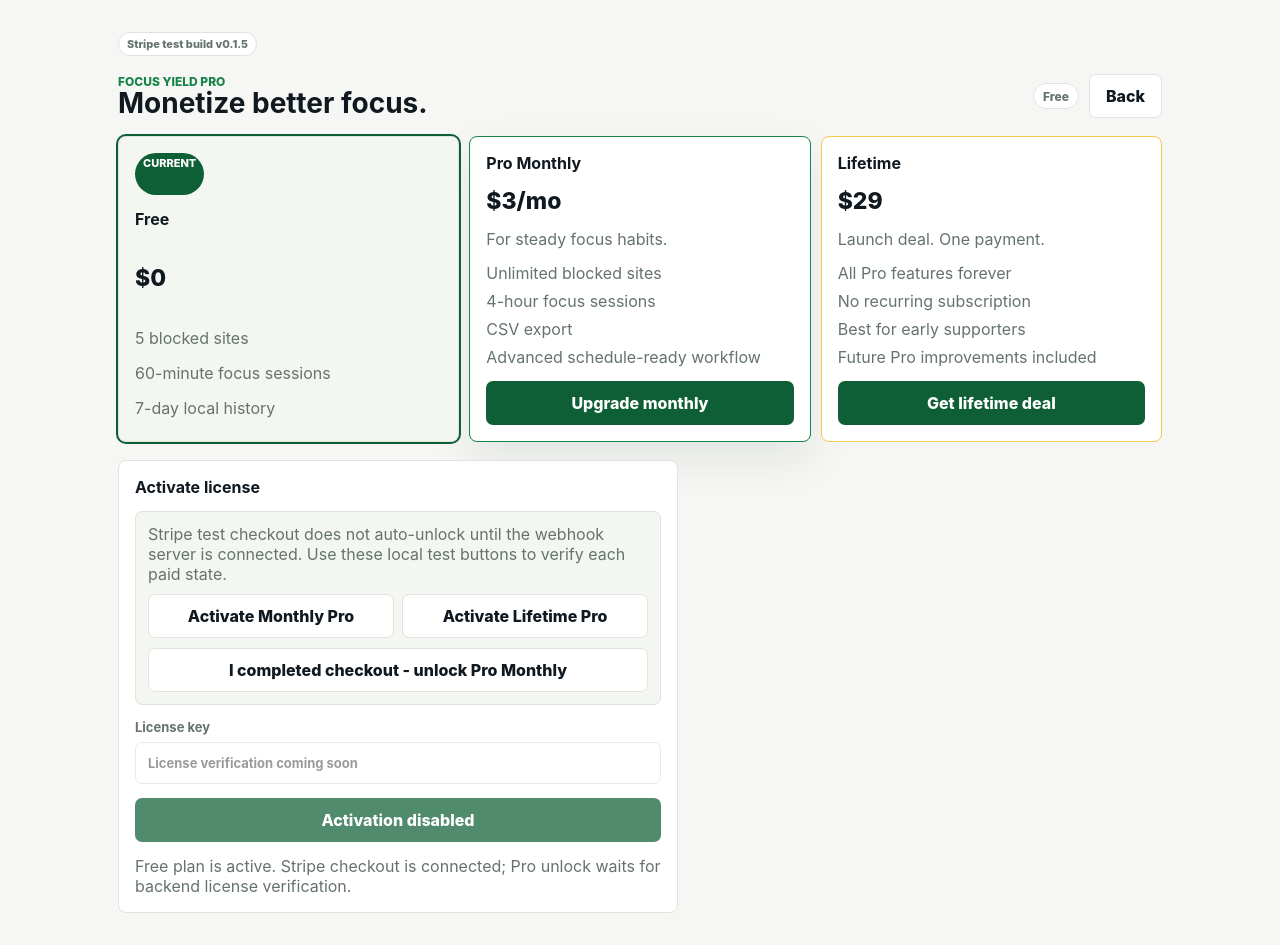
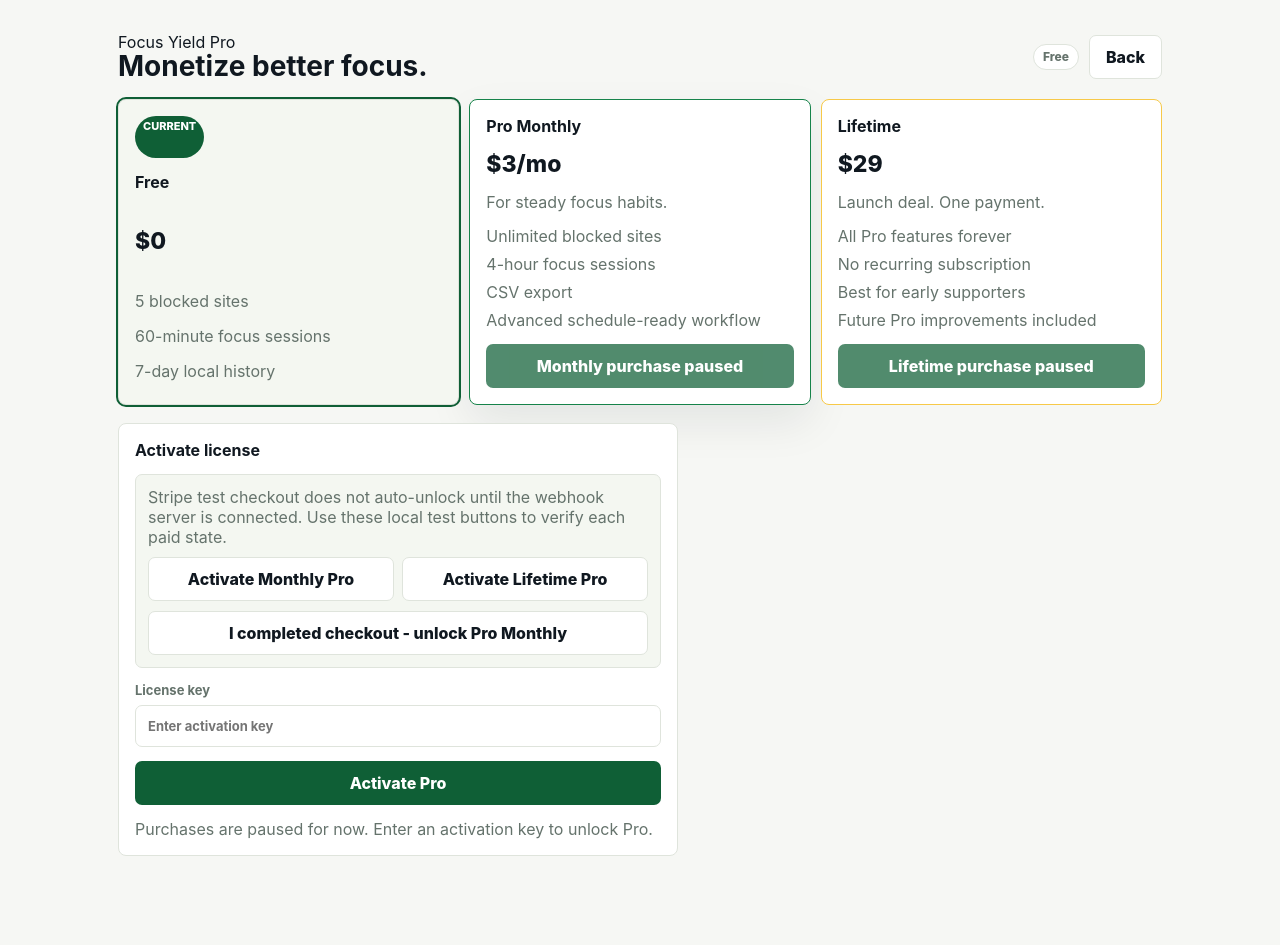
Before and after one commit to ridhgrg-dev/focusyield-extension, a website with bundled scripts: page src/upgrade.html in a window 1280 px wide. After the commit the page ends 888 px from the top, so only its background shows below. Built offline with nearby package versions, Linux system fonts and the light colour scheme; some packages are replaced by stand-ins of ours.

Commit message:
Pause checkout and keep key activation open

```diff
--- a/package.json
+++ b/package.json
@@ -1,6 +1,6 @@
 {
   "name": "focusyield-extension",
-  "version": "0.1.5",
+  "version": "0.1.6",
   "private": true,
   "description": "Chrome Extension MVP for focus tracking, productivity blocking, and freemium monetization.",
   "type": "module",
--- a/src/feature-flags.js
+++ b/src/feature-flags.js
@@ -1,6 +1,8 @@
 export const FEATURE_FLAGS = {
+  // Public safety: keep Stripe purchase links disabled until we are ready to sell.
+  enableStripeCheckoutLinks: false,
   // Dev-only: shows local Monthly/Lifetime Pro activation buttons on the upgrade page.
   enableLocalProActivationButtons: false,
-  // Dev-only: lets the license form promote this browser to Pro without server verification.
-  enableManualLicenseActivation: false
+  // Lets users activate Pro with a key while the backend license API is not live.
+  enableManualLicenseActivation: true
 };
--- a/src/styles.css
+++ b/src/styles.css
@@ -148,13 +148,12 @@ a {
   background: var(--green-dark);
 }
 
-.build-tag {
-  width: fit-content;
-  padding: 4px 8px;
-  border: 1px solid var(--line);
-  border-radius: 999px;
-  color: var(--muted);
-  background: #fff;
+fff;
+  font-size: 11px;
+  font-weight: 850;
+}
+
+#fff;
   font-size: 11px;
   font-weight: 850;
 }
--- a/src/upgrade.html
+++ b/src/upgrade.html
@@ -8,7 +8,6 @@
   </head>
   <body>
     <main class="upgrade-page">
-      <p class="build-tag">Stripe test build v0.1.5</p>
       <header class="dashboard-header">
         <div>
           <p class="eyebrow">Focus Yield Pro</p>
--- a/src/upgrade.js
+++ b/src/upgrade.js
@@ -71,10 +71,11 @@ form.addEventListener("submit", async (event) => {
   state = await setState({
     ...state,
     plan: "pro",
-    billingPlan: state.pendingCheckoutPlan || inferBillingPlanFromKey(key),
+    billingPlan: inferBillingPlanFromKey(key),
     pendingCheckoutPlan: "",
     proLicense: key
   });
+  input.value = "";
   render();
 });
 
@@ -91,6 +92,7 @@ async function activateTestPlan(billingPlan) {
     pendingCheckoutPlan: "",
     proLicense: createLocalActivationKey(billingPlan)
   });
+  input.value = "";
   render();
 }
 
@@ -99,18 +101,17 @@ function render() {
   const billingPlan = currentBillingPlan(state);
   const monthlyActive = billingPlan === BILLING_PLANS.MONTHLY;
   const lifetimeActive = billingPlan === BILLING_PLANS.LIFETIME;
-  const hasCheckout = hasPaymentLink(STRIPE_MONTHLY_PAYMENT_LINK) || hasPaymentLink(STRIPE_LIFETIME_PAYMENT_LINK);
+  const checkoutLinksConfigured = hasPaymentLink(STRIPE_MONTHLY_PAYMENT_LINK) || hasPaymentLink(STRIPE_LIFETIME_PAYMENT_LINK);
+  const checkoutEnabled = FEATURE_FLAGS.enableStripeCheckoutLinks;
   const showLocalTestControls = FEATURE_FLAGS.enableLocalProActivationButtons && isStripeSandbox();
-  const canUseLicenseForm = FEATURE_FLAGS.enableManualLicenseActivation && !pro;
+  const canUseLicenseForm = FEATURE_FLAGS.enableManualLicenseActivation;
 
   document.body.dataset.plan = billingPlan;
-  input.value = state.proLicense || "";
+  input.value = "";
   input.disabled = !canUseLicenseForm;
-  input.placeholder = FEATURE_FLAGS.enableManualLicenseActivation
-    ? "Paste a private license key"
-    : "License verification coming soon";
+  input.placeholder = canUseLicenseForm ? "Enter activation key" : "License verification coming soon";
   licenseSubmit.disabled = !canUseLicenseForm;
-  licenseSubmit.textContent = FEATURE_FLAGS.enableManualLicenseActivation ? "Activate Pro" : "Activation disabled";
+  licenseSubmit.textContent = canUseLicenseForm ? "Activate Pro" : "Activation disabled";
   planBadge.textContent = planLabel(state);
   planBadge.dataset.plan = billingPlan;
 
@@ -119,15 +120,15 @@ function render() {
   cards.lifetime.classList.toggle("current", lifetimeActive);
 
   configureCheckout(monthlyCheckout, STRIPE_MONTHLY_PAYMENT_LINK, {
-    enabled: !pro,
+    enabled: checkoutEnabled && !pro,
     enabledLabel: "Upgrade monthly",
-    disabledLabel: monthlyActive ? "Current plan" : lifetimeActive ? "Included in Lifetime" : "Unavailable"
+    disabledLabel: monthlyActive ? "Current plan" : lifetimeActive ? "Included in Lifetime" : "Monthly purchase paused"
   });
 
   configureCheckout(lifetimeCheckout, STRIPE_LIFETIME_PAYMENT_LINK, {
-    enabled: !lifetimeActive,
+    enabled: checkoutEnabled && !lifetimeActive,
     enabledLabel: monthlyActive ? "Upgrade to lifetime" : "Get lifetime deal",
-    disabledLabel: "Current plan"
+    disabledLabel: lifetimeActive ? "Current plan" : "Lifetime purchase paused"
   });
 
   sandboxPanel.classList.toggle("hidden", !showLocalTestControls);
@@ -139,8 +140,10 @@ function render() {
     pro,
     monthlyActive,
     lifetimeActive,
-    hasCheckout,
-    showLocalTestControls
+    checkoutLinksConfigured,
+    checkoutEnabled,
+    showLocalTestControls,
+    canUseLicenseForm
   });
 }
 
@@ -164,9 +167,9 @@ function configureCheckout(element, url, options) {
 
 function handleCheckout(event, billingPlan, url) {
   const link = event.currentTarget;
-  if (!hasPaymentLink(url) || link.getAttribute("aria-disabled") === "true") {
+  if (!FEATURE_FLAGS.enableStripeCheckoutLinks || !hasPaymentLink(url) || link.getAttribute("aria-disabled") === "true") {
     event.preventDefault();
-    status.textContent = link.textContent === "Current plan" ? "That plan is already active." : "Paid checkout is not available for this plan.";
+    status.textContent = link.textContent === "Current plan" ? "That plan is already active." : "Purchases are paused for now. Enter an activation key if you have one.";
     return;
   }
 
@@ -187,11 +190,12 @@ function createLocalActivationKey(billingPlan) {
   return `local-test-${billingPlan}-${suffix}`;
 }
 
-function getStatusText({ pro, monthlyActive, lifetimeActive, hasCheckout, showLocalTestControls }) {
-  if (pro && monthlyActive) return "Pro Monthly is active. Monthly checkout is disabled and Lifetime upgrade is available.";
-  if (pro && lifetimeActive) return "Lifetime Pro is active. Both paid checkout buttons are disabled.";
-  if (pro) return "Pro is active. Lifetime upgrade is available.";
-  if (hasCheckout && showLocalTestControls) return "Free plan is active. Use Stripe checkout or the local test controls above.";
-  if (hasCheckout) return "Free plan is active. Stripe checkout is connected; Pro unlock waits for backend license verification.";
+function getStatusText({ pro, monthlyActive, lifetimeActive, checkoutLinksConfigured, checkoutEnabled, showLocalTestControls, canUseLicenseForm }) {
+  if (pro && monthlyActive) return "Pro Monthly is active. Monthly purchase is paused and Lifetime activation can be entered by key.";
+  if (pro && lifetimeActive) return "Lifetime Pro is active. Both paid purchase buttons are disabled.";
+  if (pro) return "Pro is active. Enter a Lifetime key here if you upgrade later.";
+  if (showLocalTestControls) return "Free plan is active. Use local test controls or enter an activation key.";
+  if (canUseLicenseForm && checkoutLinksConfigured && !checkoutEnabled) return "Purchases are paused for now. Enter an activation key to unlock Pro.";
+  if (canUseLicenseForm) return "Enter an activation key to unlock Pro.";
   return "Free plan is active. Paid checkout is coming soon.";
 }
```
Also changed, not shown: MEMORY.md (+4 -3 lines), STRIPE_SETUP.md (+2 -2 lines), src/options.html (+0 -1 lines), src/popup.html (+0 -1 lines), README.md, manifest.json.
